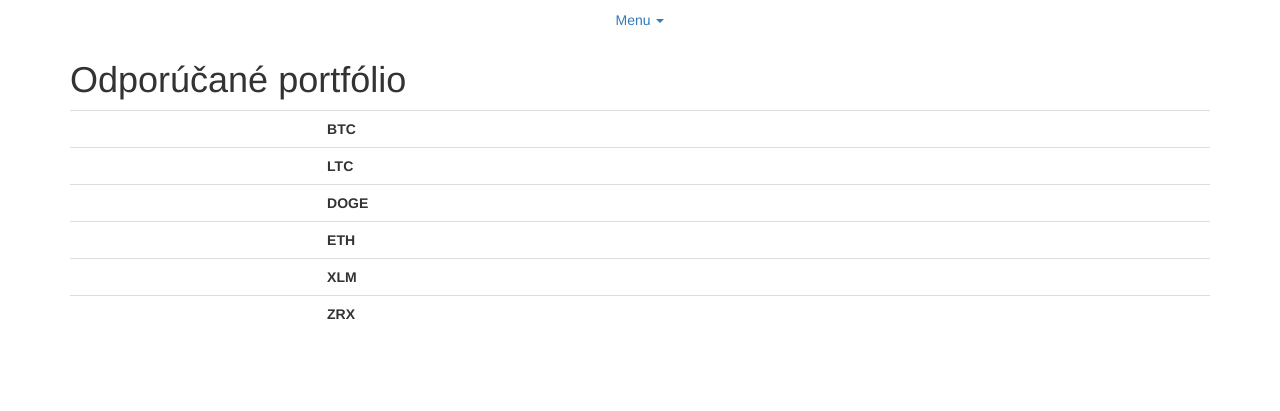
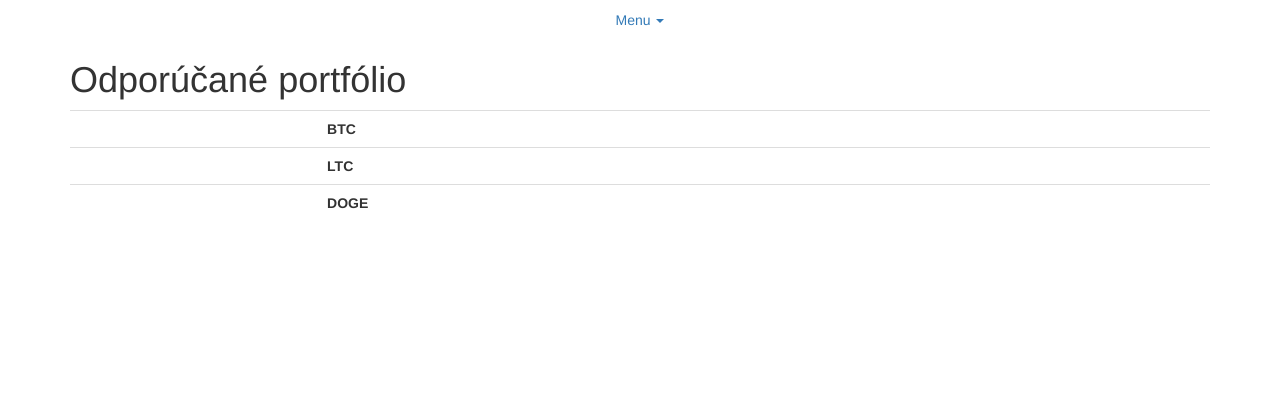
Before and after one commit to j4nk0/xbtzmenaren, a Django app: template xbtzmenarendjango/xbtzmenarenapp/templates/xbtzmenarenapp/recommendedPortfolio.html in a window 1280 px wide. Shown: the top 411 px of the page. Run offline with Django 3.2, Linux system fonts and the light colour scheme; the template is opened without the code that fills it, so the values that code supplies are empty; some libraries are stand-ins or nearby versions.

Commit message:
fix recommended portfolio

```diff
--- a/xbtzmenarendjango/xbtzmenarenapp/templates/xbtzmenarenapp/recommendedPortfolio.html
+++ b/xbtzmenarendjango/xbtzmenarenapp/templates/xbtzmenarenapp/recommendedPortfolio.html
@@ -17,18 +17,6 @@
           <td><b>{{ doge }}</b></td>
           <td><b>DOGE</b></td>
         </tr>
-        <tr>
-          <td><b>{{ eth }}</b></td>
-          <td><b>ETH</b></td>
-        </tr>
-        <tr>
-          <td><b>{{ xlm }}</b></td>
-          <td><b>XLM</b></td>
-        </tr>
-         <tr>
-          <td><b>{{ zrx }}</b></td>
-          <td><b>ZRX</b></td>
-        </tr>
       </tbody>
     </table>
   </div>
--- a/xbtzmenarendjango/xbtzmenarenapp/views.py
+++ b/xbtzmenarendjango/xbtzmenarenapp/views.py
@@ -556,9 +556,6 @@ def recommended_portfolio(request):
     btc /= 5
     ltc /= 5
     doge /= 5
-    eth /= 5
-    xlm /= 5
-    zrx /= 5
     context = {
         'btc': str(int(btc)) + ' %',
         'ltc': str(int(ltc)) + ' %',
```
